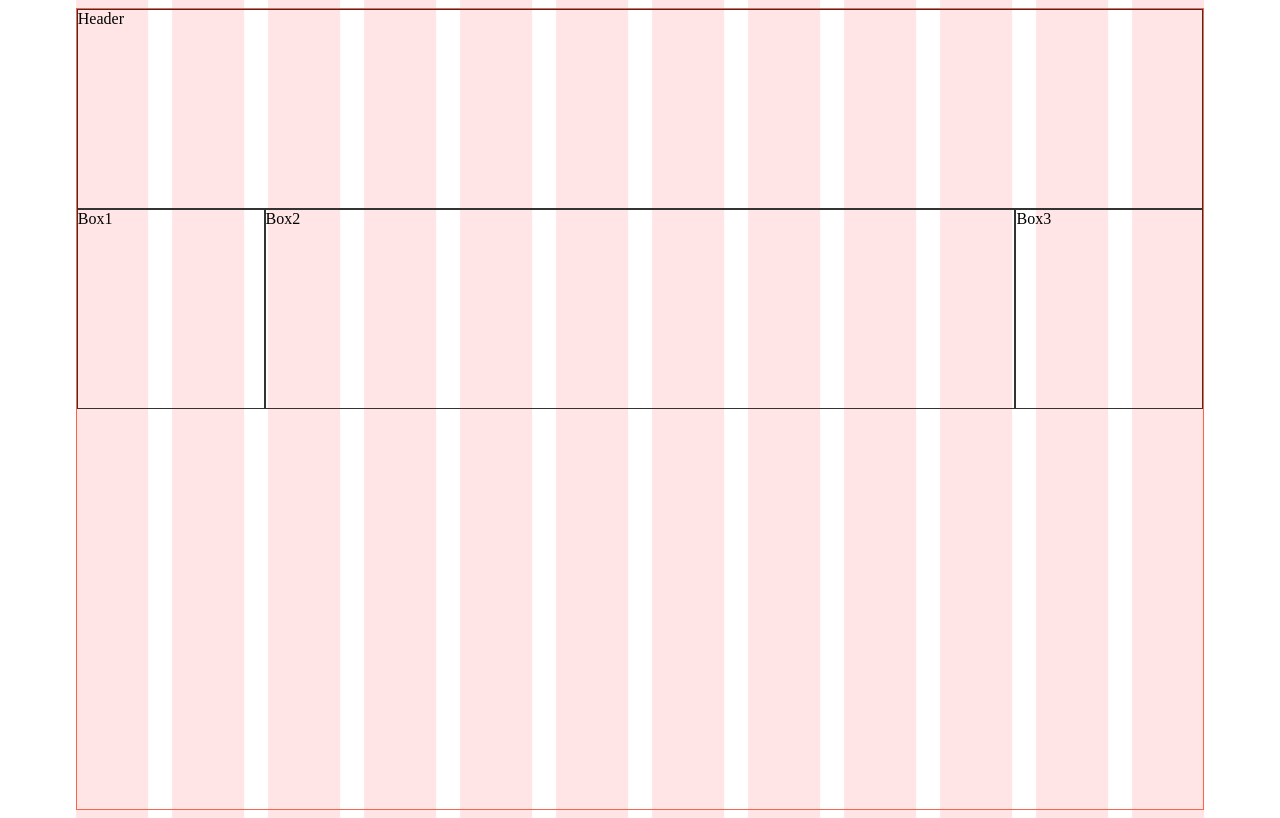
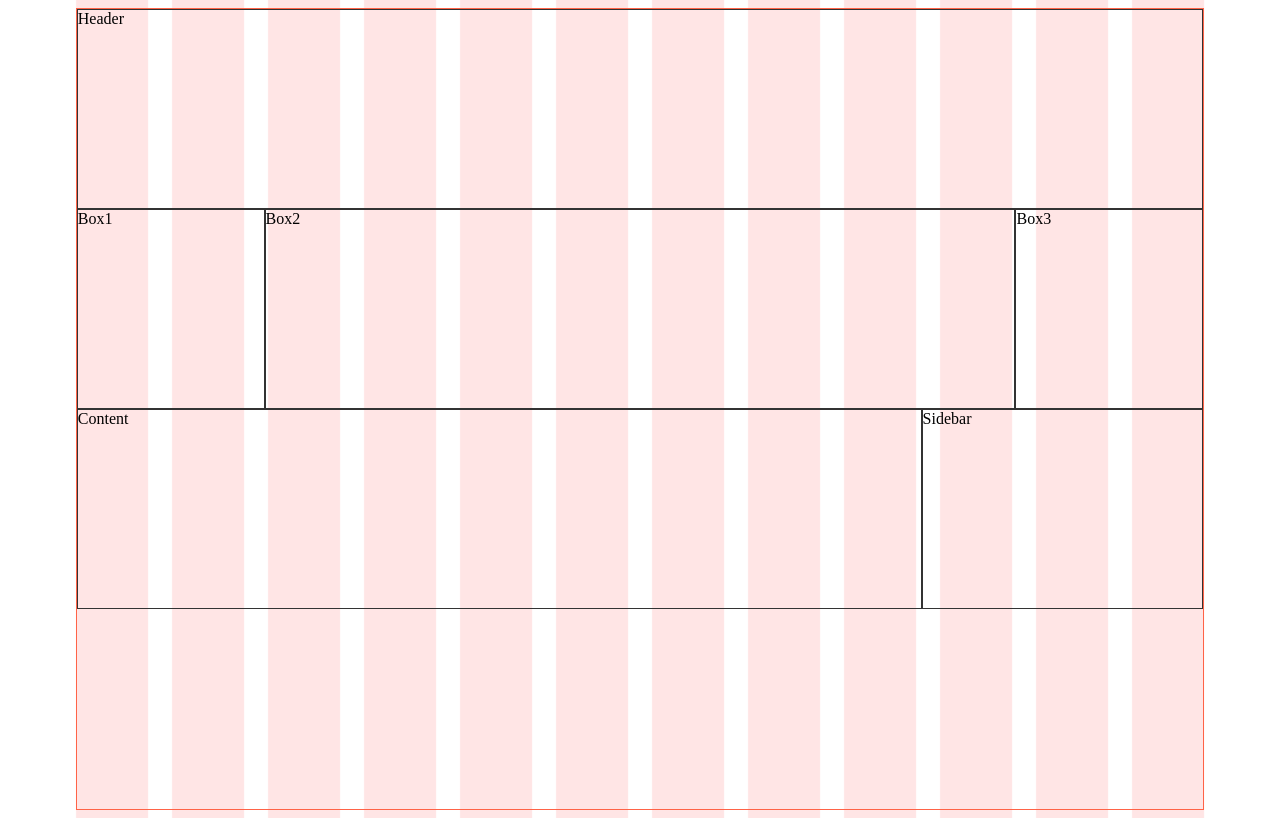
Before and after one commit to luftbubblan/Kunskapskontroll-1, a plain HTML site: page index.html in a window 1280 px wide. Drawn offline with Linux system fonts and the light colour scheme.

Commit message:
Row3 Done

```diff
--- a/css/style.css
+++ b/css/style.css
@@ -36,3 +36,13 @@ section[class*="box"] {
 .box3 {
 	grid-column: 11 /13;
 }
+
+main {
+	border: 1px solid #333;
+	grid-column: 1 / 10;
+}
+
+aside {
+	border: 1px solid #333;
+	grid-column: 10 / 13;
+}
--- a/index.html
+++ b/index.html
@@ -13,6 +13,10 @@
 		<section class="box1">Box1</section>
 		<section class="box2">Box2</section>
 		<section class="box3">Box3</section>
+
+		<main>Content</main>
+
+		<aside>Sidebar</aside>
 	</div>
 </body>
 </html>
```
